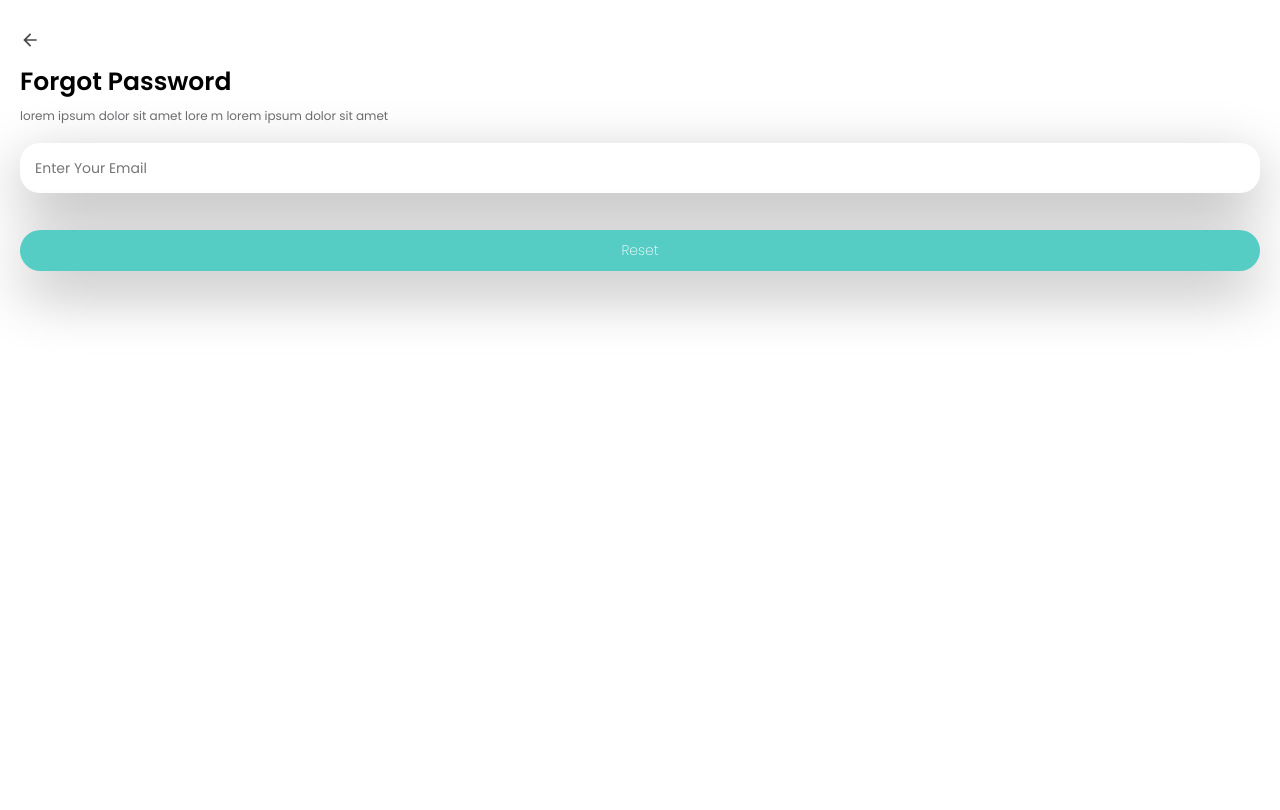
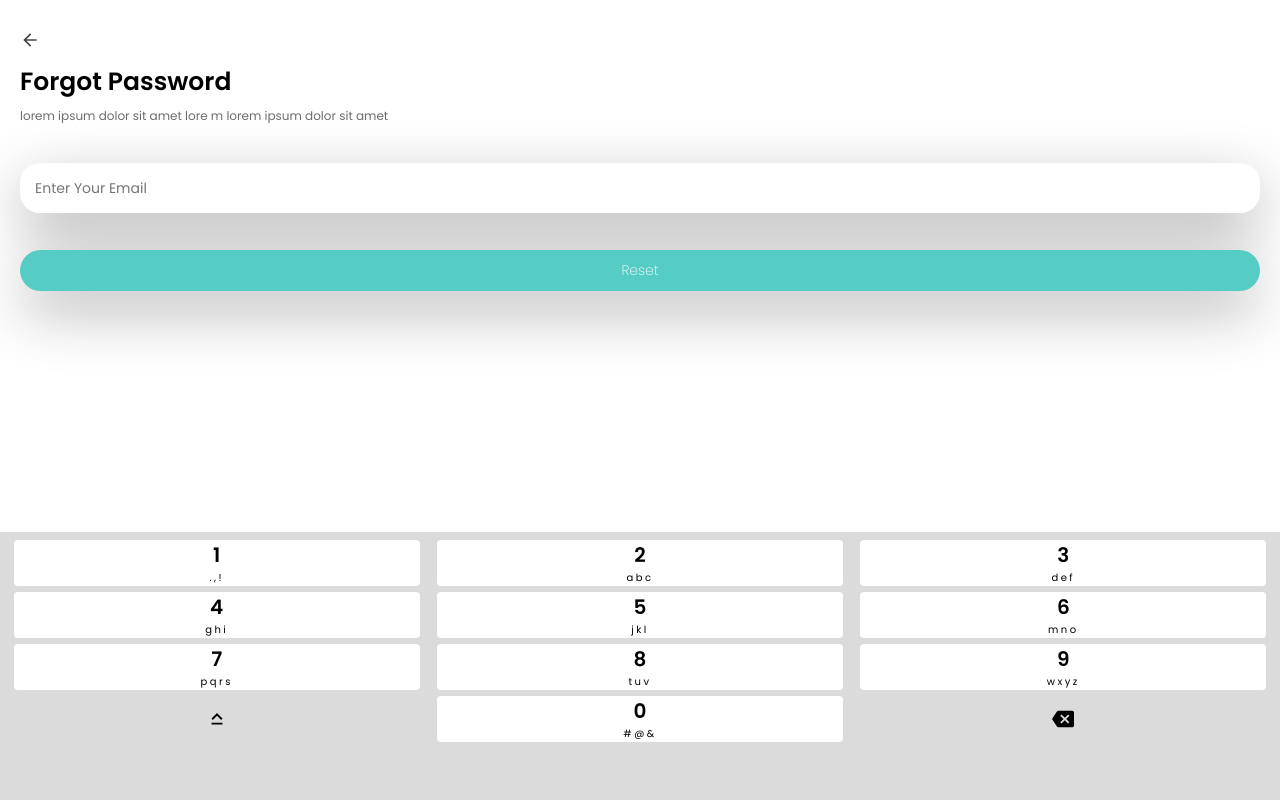
Before and after one commit to soumyadip001/Roome, a React (Create React App) app: page /profile/forgot-password in a window 1280 px wide. Built offline with nearby package versions, Linux system fonts and the light colour scheme; a web font is replaced by a local one.

Commit message:
added keyboard component

```diff
--- a/src/assets/styles/common/_utils.scss
+++ b/src/assets/styles/common/_utils.scss
@@ -9,6 +9,7 @@
 .mt-10 { margin-top: 2.5rem; }
 .mb-4 { margin-bottom: 1rem; }
 .mb-8 { margin-bottom: 2rem; }
+.mr-4 { margin-right: 1rem; }
 .mt-100 { margin-top: 100px; }
 .mt-200 { margin-top: 200px; }
 
@@ -29,3 +30,13 @@
 .flex-container { @include flex-container; }
 .flex-col-start { @include flex-col-start; }
 .flex-col-6 { @include flex-col-6; }
+
+.stick-bottom {
+    position: absolute;
+    bottom: 0;
+    left: 0;
+    width: 100%;
+    right: 0;
+    padding-bottom: 5rem;
+    background-color: #dbdbdb;
+}
--- /dev/null
+++ b/src/assets/styles/components/Keyboard.scss
@@ -0,0 +1,57 @@
+@import '../common/mixins';
+
+.keyboard {
+    &__container {
+        display: flex;
+        flex-direction: column;
+        justify-self: center;
+        align-items: center;
+        width: 100%;
+        background-color: transparent;
+        padding: 0.5rem;
+    }
+
+    &__row {
+        @include flex-center;
+        flex-wrap: wrap;
+        width: 100%;
+    }
+
+    &__col {
+        @include flex-center;
+        flex-basis: 33.33%;
+        height: 52px;
+
+        svg {
+            height: 22px;
+            width: 22px;
+        }
+    }
+
+    &__col--icon {
+        &:active {
+            background: #000;
+            color: #fff;
+        }
+    }
+
+    &__key {
+        @include flex-center;
+        flex-direction: column;
+        background-color: var(--color-white);
+        width: 96%;
+        border-radius: 4px;
+        cursor: pointer;
+
+        h4 {
+            font: inherit;
+            font-size: 2rem;
+            font-weight: 600;
+        }
+
+        small {
+            font-size: 1rem;
+            letter-spacing: .25rem;
+        }
+    }
+}
--- /dev/null
+++ b/src/components/Keyboard.jsx
@@ -0,0 +1,82 @@
+import React from 'react'
+import { Backspace, KeyboardCapslock } from '@material-ui/icons';
+
+import '../assets/styles/components/Keyboard.scss'
+
+export default function Keyboard() {
+  return (
+    <div className="keyboard__container">
+      <div className="keyboard__row">
+        <div className="keyboard__col">
+          <div className="keyboard__key">
+            <h4>1</h4>
+            <small>.,!</small>
+          </div>
+        </div>
+        <div className="keyboard__col">
+          <div className="keyboard__key">
+            <h4>2</h4>
+            <small>abc</small>
+          </div>
+        </div>
+        <div className="keyboard__col">
+          <div className="keyboard__key">
+            <h4>3</h4>
+            <small>def</small>
+          </div>
+        </div>
+
+        <div className="keyboard__col">
+          <div className="keyboard__key">
+            <h4>4</h4>
+            <small>ghi</small>
+          </div>
+        </div>
+        <div className="keyboard__col">
+          <div className="keyboard__key">
+            <h4>5</h4>
+            <small>jkl</small>
+          </div>
+        </div>
+        <div className="keyboard__col">
+          <div className="keyboard__key">
+            <h4>6</h4>
+            <small>mno</small>
+          </div>
+        </div>
+
+        <div className="keyboard__col">
+          <div className="keyboard__key">
+            <h4>7</h4>
+            <small>pqrs</small>
+          </div>
+        </div>
+        <div className="keyboard__col">
+          <div className="keyboard__key">
+            <h4>8</h4>
+            <small>tuv</small>
+          </div>
+        </div>
+        <div className="keyboard__col">
+          <div className="keyboard__key">
+            <h4>9</h4>
+            <small>wxyz</small>
+          </div>
+        </div>
+
+        <div className="keyboard__col keyboard__col--icon">
+          <KeyboardCapslock />
+        </div>
+        <div className="keyboard__col">
+          <div className="keyboard__key">
+            <h4>0</h4>
+            <small>#@&</small>
+          </div>
+        </div>
+        <div className="keyboard__col keyboard__col--icon">
+          <Backspace />
+        </div>
+      </div>
+    </div>
+  )
+}
--- a/src/pages/Profile/ForgotPassword.jsx
+++ b/src/pages/Profile/ForgotPassword.jsx
@@ -4,18 +4,23 @@ import '../../assets/styles/pages/Profile.scss'
 import Button from '../../components/Button'
 import BackButton from '../../components/Button/BackButton'
 import Input from '../../components/Input'
+import Keyboard from '../../components/Keyboard'
 
 export default function ForgotPassword() {
   return (
     <div className="flex-col-start">
       <BackButton />
       <h2 className="header-small mt-10">Forgot Password</h2>
-      <p className="mt-4 header-secondary-text">lorem ipsum dolor sit amet lore m lorem ipsum dolor sit amet</p>
+      <p className="mt-4 mb-8 mr-4 header-secondary-text">lorem ipsum dolor sit amet lore m lorem ipsum dolor sit amet</p>
 
       <div className="profile__below__input">
         <Input placeholder={'Enter Your Email'} />
         <Button block type="primary">Reset</Button>
       </div>
+
+      <div className="stick-bottom">
+        <Keyboard />
+      </div>
     </div>
   )
 }
```
